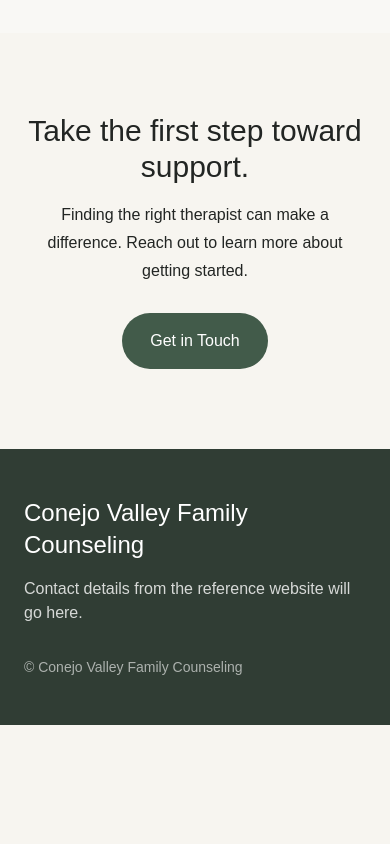
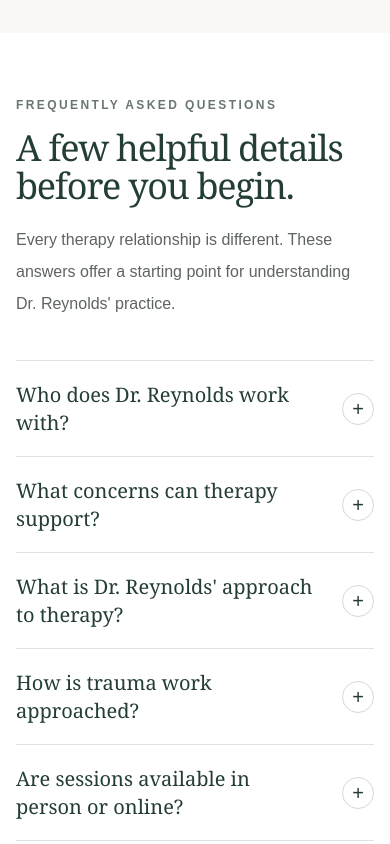
Before and after one commit to ri20045/grow-my-therapy, a Next.js app: page / in a window 390 px wide. Shown: the part 5980-6824 px from the top of the page. Before the commit the page ends 6705 px from the top, so only its background shows below. Built offline with nearby package versions, Linux system fonts and the light colour scheme.

Commit message:
Add FAQ section

```diff
--- a/app/page.tsx
+++ b/app/page.tsx
@@ -1,6 +1,7 @@
 import Header from "@/components/layout/Header";
 import AudienceGrid from "@/components/sections/AudienceGrid";
 import ExpertiseTags from "@/components/sections/ExpertiseTags";
+import FaqSection from "@/components/sections/FaqSection";
 import Hero from "@/components/sections/Hero";
 import IntroValidation from "@/components/sections/IntroValidation";
 import OurOffice from "@/components/sections/OurOffice";
@@ -17,6 +18,7 @@ export default function Home() {
         <ExpertiseTags />
         <Philosophy />
         <OurOffice />
+        <FaqSection />
 
       {/* Appointment CTA */}
       <section className="px-6 py-20 text-center">
--- a/components/layout/Header.tsx
+++ b/components/layout/Header.tsx
@@ -7,6 +7,7 @@ const navigation = [
   { href: "#services", label: "Areas of focus" },
   { href: "#approach", label: "How I work" },
   { href: "#office", label: "Office" },
+  { href: "#faqs", label: "FAQs" },
 ];
 
 export default function Header() {
--- /dev/null
+++ b/components/sections/FaqSection.tsx
@@ -0,0 +1,59 @@
+import SectionHeading from "@/components/ui/SectionHeading";
+
+const faqs = [
+  {
+    question: "Who does Dr. Reynolds work with?",
+    answer:
+      "Dr. Reynolds offers therapy for adults. Many clients are thoughtful, high-achieving people who feel overwhelmed by anxiety, stress, burnout, or the lingering effects of past experiences.",
+  },
+  {
+    question: "What concerns can therapy support?",
+    answer:
+      "Her work often focuses on anxiety, panic, trauma, chronic stress, burnout, perfectionism, and the ways earlier experiences can affect relationships, confidence, and a sense of safety.",
+  },
+  {
+    question: "What is Dr. Reynolds' approach to therapy?",
+    answer:
+      "Her approach is warm, collaborative, and grounded. She integrates cognitive-behavioral therapy, EMDR, mindfulness-based practices, and body-oriented techniques, with practical structure and space for reflection.",
+  },
+  {
+    question: "How is trauma work approached?",
+    answer:
+      "Trauma work is paced carefully, with attention to safety, stabilization, and helping clients feel more regulated in daily life. The goal is to work at a pace that feels manageable and supportive.",
+  },
+  {
+    question: "Are sessions available in person or online?",
+    answer:
+      "Dr. Reynolds offers in-person therapy from her Santa Monica office and secure telehealth sessions for clients located in California.",
+  },
+];
+
+export default function FaqSection() {
+  return (
+    <section className="bg-white px-4 py-16 sm:px-6 sm:py-20 lg:px-8 lg:py-28" id="faqs">
+      <div className="mx-auto grid max-w-7xl gap-10 lg:grid-cols-[0.82fr_1.18fr] lg:gap-20">
+        <SectionHeading
+          eyebrow="Frequently asked questions"
+          title="A few helpful details before you begin."
+          description="Every therapy relationship is different. These answers offer a starting point for understanding Dr. Reynolds' practice."
+        />
+        <div className="divide-y divide-[#243e33]/15 border-y border-[#243e33]/15">
+          {faqs.map((faq) => (
+            <details className="group" key={faq.question}>
+              <summary className="flex min-h-18 cursor-pointer list-none items-center justify-between gap-6 py-5 font-serif text-xl leading-snug text-[#243e33] marker:content-none sm:text-2xl">
+                {faq.question}
+                <span
+                  aria-hidden="true"
+                  className="grid size-8 shrink-0 place-items-center rounded-full border border-[#243e33]/20 font-sans text-xl font-normal transition-transform duration-200 group-open:rotate-45"
+                >
+                  +
+                </span>
+              </summary>
+              <p className="max-w-2xl pb-6 pr-12 leading-7 text-[#5e6460]">{faq.answer}</p>
+            </details>
+          ))}
+        </div>
+      </div>
+    </section>
+  );
+}
```
